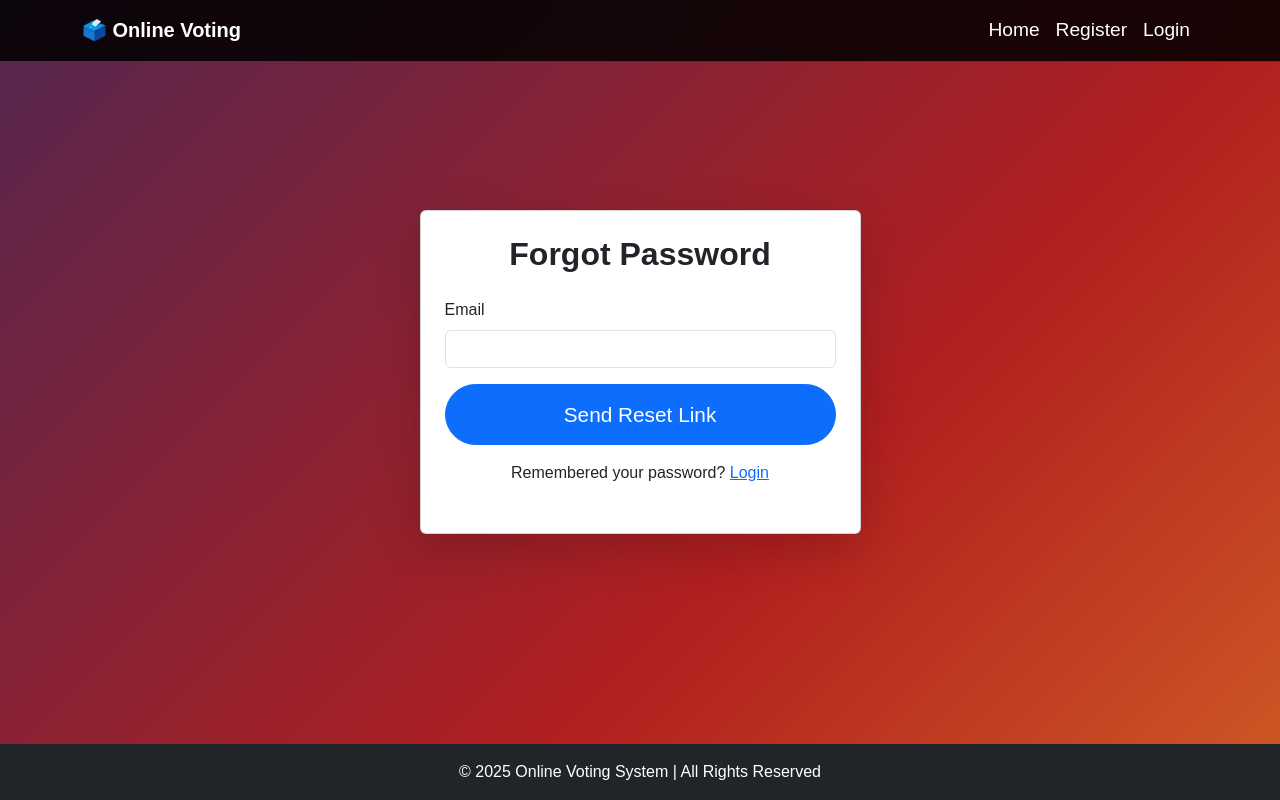
After one commit to RoshanSagvekar/voting_system, a Django app: page /forgot-password/ in a window 1280 px wide. The commit adds this page. Run offline with Django 5.2, Linux system fonts and the light colour scheme.

Commit message:
feat :  Forgot password functionality implemented.

```diff
--- /dev/null
+++ b/static/js/forgot_password.js
@@ -0,0 +1,128 @@
+document.addEventListener("DOMContentLoaded", function () {
+    const forgotPasswordForm = document.getElementById("forgotPasswordForm");
+
+    if (forgotPasswordForm) {
+        forgotPasswordForm.addEventListener("submit", async function (e) {
+            e.preventDefault();
+
+            // Clear previous errors
+            document.querySelectorAll(".form-control").forEach(el => el.classList.remove("is-invalid"));
+            document.querySelectorAll(".invalid-feedback").forEach(el => el.innerText = "");
+            document.getElementById("server-error").innerText = "";
+
+            let isValid = true;
+            const email = document.getElementById("email");
+
+            function showError(field, message) {
+                field.classList.add("is-invalid");
+                field.nextElementSibling.innerText = message;
+                isValid = false;
+            }
+
+            // Validate input
+            if (email.value.trim() === "") {
+                showError(email, "Please enter your registered email address.");
+            } else if (!/^\S+@\S+\.\S+$/.test(email.value.trim())) {
+                showError(email, "Please enter a valid email address (e.g., user@example.com).");
+            }
+
+            if (!isValid) return;
+
+            try {
+                const response = await fetch("/api/password-reset/", {
+                    method: "POST",
+                    headers: { "Content-Type": "application/json" },
+                    body: JSON.stringify({ email: email.value.trim() }),
+                });
+
+                const data = await response.json();
+                if (response.ok) {
+                    showToast("A password reset link has been sent to your email.");
+                    setTimeout(() => {
+                    }, 2000);
+                    forgotPasswordForm.reset();
+                } else {
+                    document.getElementById("server-error").innerText =
+                        data.message || "Error sending reset link. Please try again.";
+                }
+            } catch (error) {
+                document.getElementById("server-error").innerText =
+                    "An unexpected error occurred. Please try again later.";
+            }
+        });
+    }
+});
+
+
+
+document.addEventListener("DOMContentLoaded", function () {
+    const resetPasswordForm = document.getElementById("resetPasswordForm");
+
+    if (resetPasswordForm) {
+        resetPasswordForm.addEventListener("submit", async function (e) {
+            e.preventDefault();
+
+            // Clear previous errors
+            document.querySelectorAll(".form-control").forEach(el => el.classList.remove("is-invalid"));
+            document.querySelectorAll(".invalid-feedback").forEach(el => el.innerText = "");
+            document.getElementById("server-error").innerText = "";
+
+            let isValid = true;
+            const password = document.getElementById("password");
+            const confirmPassword = document.getElementById("confirm-password");
+
+            function showError(field, message) {
+                field.classList.add("is-invalid");
+                field.nextElementSibling.innerText = message;
+                isValid = false;
+            }
+
+            // Validate password fields
+            if (password.value.trim() === "") {
+                showError(password, "Password is required.");
+            } else if (password.value.length < 6) {
+                showError(password, "Password must be at least 6 characters.");
+            }
+
+            if (confirmPassword.value.trim() === "") {
+                showError(confirmPassword, "Please confirm your password.");
+            } else if (password.value !== confirmPassword.value) {
+                showError(confirmPassword, "Passwords do not match.");
+            }
+
+            if (!isValid) return;
+
+            // Get UID and token from the URL
+            const urlParts = window.location.pathname.split("/");
+            const uidb64 = urlParts[urlParts.length - 2];
+            const token = urlParts[urlParts.length - 1];
+            console.log(urlParts);
+            console.log(uidb64);
+            console.log(token);
+            try {
+                const response = await fetch(`/api/password-reset-confirm/${uidb64}/${token}/`, {
+                    method: "POST",
+                    headers: { "Content-Type": "application/json" },
+                    body: JSON.stringify({
+                        password: password.value.trim(),
+                        confirm_password: confirmPassword.value.trim(),
+                    }),
+                });
+
+                const data = await response.json();
+                if (response.ok) {
+                    showToast("Your password has been reset successfully! You can now log in.");
+                    setTimeout(() => {
+                        window.location.href = "/login/";
+                    }, 2000);
+                } else {
+                    document.getElementById("server-error").innerText =
+                        data.message || "Failed to reset password. Please try again.";
+                }
+            } catch (error) {
+                document.getElementById("server-error").innerText =
+                    "An unexpected error occurred. Please try again later.";
+            }
+        });
+    }
+});
--- /dev/null
+++ b/templates/forgot_password.html
@@ -0,0 +1,32 @@
+{% extends "base.html" %}
+{% load static %}
+
+{% block title %}Forgot Password | Online Voting{% endblock %}
+
+{% block content %}
+<div class="container mt-5 mb-5">
+    <div class="row justify-content-center">
+        <div class="col-md-5">
+            <div class="card shadow-lg p-4">
+                <h2 class="text-center fw-bold mb-4">Forgot Password</h2>
+                <form id="forgotPasswordForm">
+                    <div class="mb-3">
+                        <label class="form-label">Email</label>
+                        <input type="email" id="email" name="email" class="form-control" required>
+                        <div class="invalid-feedback"></div>
+                    </div>
+                    <button type="submit" class="btn btn-primary w-100">Send Reset Link</button>
+                </form>
+                <p class="text-center mt-3">
+                    Remembered your password? <a href="{% url 'login' %}">Login</a>
+                </p>
+                <div class="text-danger text-center mt-2" id="server-error"></div>
+            </div>
+        </div>
+    </div>
+</div>
+{% endblock %}
+
+{% block scripts %}
+<script src="{% static 'js/forgot_password.js' %}"></script>
+{% endblock %}
--- a/templates/login.html
+++ b/templates/login.html
@@ -23,6 +23,9 @@
                     </div>
 
                     <button type="submit" class="btn btn-primary w-100">Login</button>
+                    <p class="text-end mt-2">
+                        <a href="{% url 'forgot_password' %}">Forgot Password?</a>
+                    </p>
                 </form>
 
                 <p class="text-center mt-3">
--- a/voting/urls.py
+++ b/voting/urls.py
@@ -10,8 +10,10 @@ urlpatterns = [
     path('login/', login_page, name="login"),
     path("dashboard/", dashboard, name="dashboard"),
     path("vote/", vote_page, name="vote"),
-    path("results/", result_page, name="vote"),
+    path("results/", result_page, name="results"),
     path('email-verified/', TemplateView.as_view(template_name="email_verified.html"), name="email-verified"),
+    path('forgot-password/',forgot_password_page,name="forgot_password"),
+    path('reset-password/<str:uid>/<str:token>',reset_password_page,name="reset-password"),
     # API Endpoints
     path('api/register/', RegisterAPIView.as_view(), name="api-register"),
     path('api/verify-email/<uuid:token>/', VerifyEmailAPIView.as_view(), name="verify-email"),
@@ -23,4 +25,7 @@ urlpatterns = [
     path('api/elections/<int:election_id>/results/', ElectionResultsAPIView.as_view(), name='election-results'),
     path("api/elections/<int:election_id>/candidates/", ElectionCandidatesAPIView.as_view(), name="election-candidates"),
 
+    path('api/password-reset/', ForgotPasswordView.as_view(), name='password-reset'),
+    path('api/password-reset-confirm/<str:uidb64>/<str:token>/', ResetPasswordView.as_view(), name='password-reset-confirm'),
+
 ]
--- a/voting/views.py
+++ b/voting/views.py
@@ -35,6 +35,12 @@ def vote_page(request):
 
 def result_page(request):
     return render(request, "results.html")
+
+def forgot_password_page(request):
+    return render(request, "forgot_password.html")
+
+def reset_password_page(request,uid,token):
+    return render(request, "reset_password.html")
 
 class RegisterAPIView(APIView):
     """Handles User Registration API"""
@@ -182,3 +188,58 @@ class ElectionResultsAPIView(APIView):
             return Response({"error": str(e.detail[0]) if isinstance(e.detail, list) else str(e.detail)}, status=status.HTTP_400_BAD_REQUEST)
         except Exception as e:
             return Response({"error": str(e)}, status=status.HTTP_500_INTERNAL_SERVER_ERROR)
+
+from django.utils.encoding import force_bytes, force_str
+from django.utils.http import urlsafe_base64_encode, urlsafe_base64_decode
+from django.contrib.auth.tokens import default_token_generator
+
+class ForgotPasswordView(APIView):
+    def post(self, request):
+        email = request.data.get("email")
+        try:
+            user = User.objects.get(email=email)
+            uid = urlsafe_base64_encode(force_bytes(user.pk))
+            token = default_token_generator.make_token(user)
+            reset_link  = request.build_absolute_uri(reverse('reset-password', args=[uid,token]))
+            # reset_link = f"{settings.FRONTEND_URL}/reset-password/{uid}/{token}/"
+
+            send_mail(
+                "Password Reset Request",
+                f"Click the link to reset your password: {reset_link}",
+                settings.DEFAULT_FROM_EMAIL,
+                [user.email],
+                fail_silently=False,
+            )
+
+            return Response({"message": "Password reset link sent!"}, status=status.HTTP_200_OK)
+        except User.DoesNotExist:
+            return Response({"message": "User with this email does not exist."}, status=status.HTTP_400_BAD_REQUEST)
+
+
+class ResetPasswordView(APIView):
+    def post(self, request, uidb64, token):
+        try:
+            uid = force_str(urlsafe_base64_decode(uidb64))
+            user = User.objects.get(pk=uid)
+
+            if default_token_generator.check_token(user, token):
+                password = request.data.get("password")
+                confirm_password = request.data.get("confirm_password")
+
+                # Validate password and confirm_password
+                if not password or not confirm_password:
+                    return Response({"message": "Both password fields are required."}, status=status.HTTP_400_BAD_REQUEST)
+
+                if password != confirm_password:
+                    return Response({"message": "Passwords do not match."}, status=status.HTTP_400_BAD_REQUEST)
+
+                if len(password) < 6:
+                    return Response({"message": "Password must be at least 6 characters."}, status=status.HTTP_400_BAD_REQUEST)
+
+                user.set_password(password)
+                user.save()
+                return Response({"message": "Password reset successfully!"}, status=status.HTTP_200_OK)
+            else:
+                return Response({"message": "Invalid or expired token."}, status=status.HTTP_400_BAD_REQUEST)
+        except User.DoesNotExist:
+            return Response({"message": "User does not exist."}, status=status.HTTP_400_BAD_REQUEST)
```
Also changed, not shown: templates/reset_password.html (added, +34 -0 lines).
